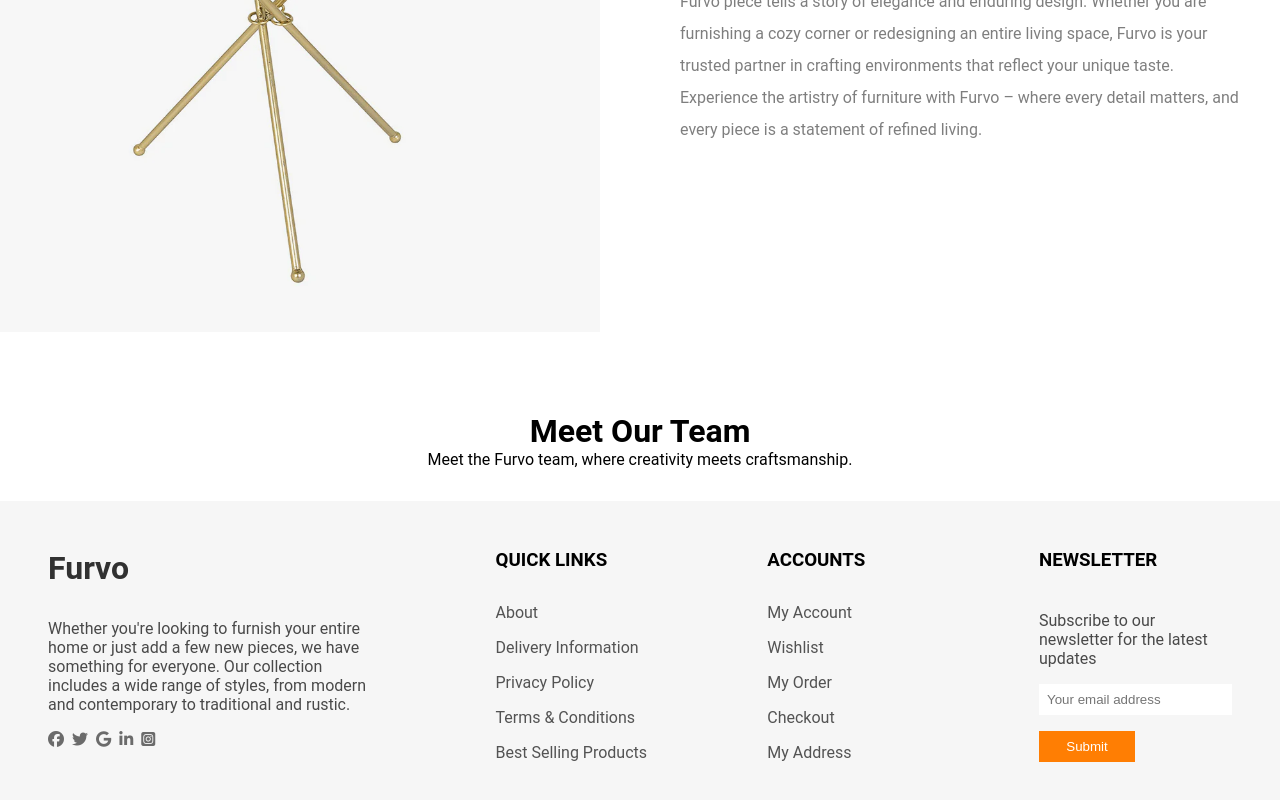
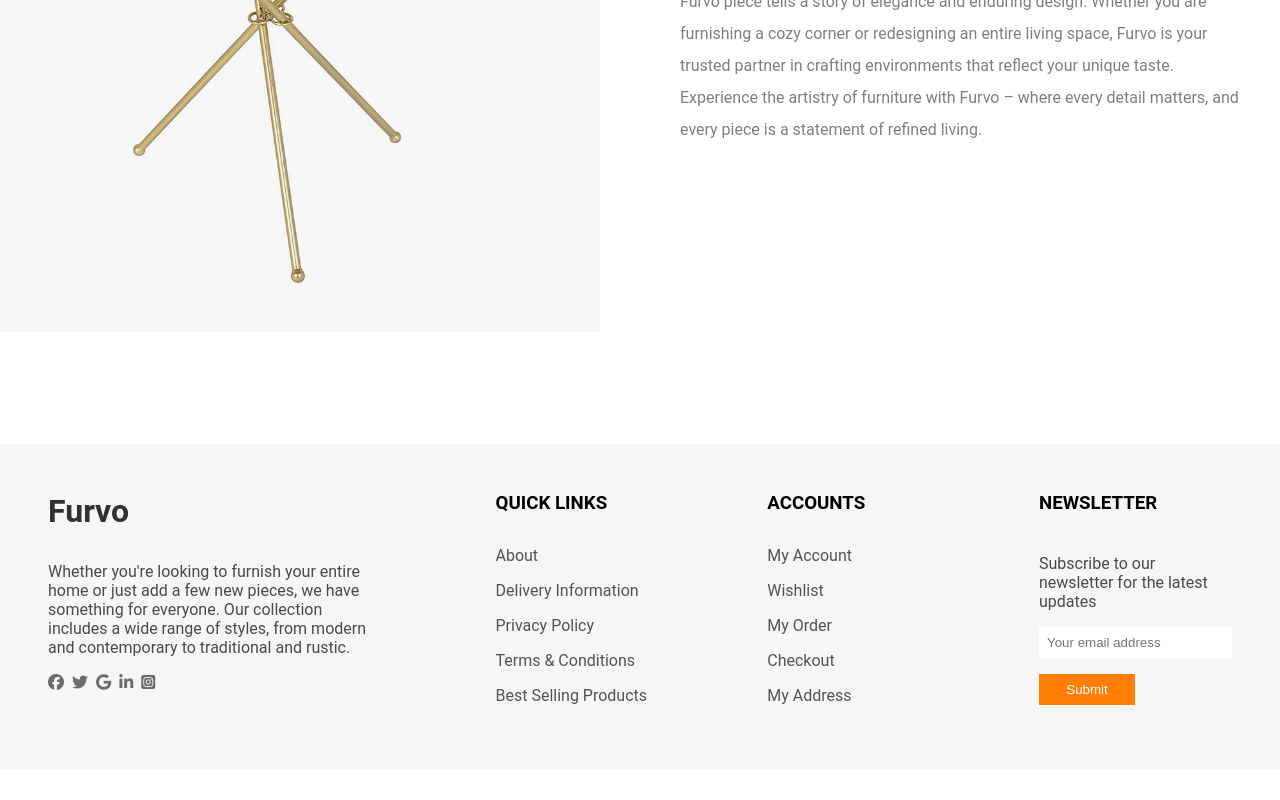
Before and after one commit to kab0o0m/Furniture-Ecommerce, a React (Create React App) app: page /about in a window 1280 px wide. Shown: the part 665-1465 px from the top of the page. After the commit the page ends 1434 px from the top, so only its background shows below. Built offline with nearby package versions, Linux system fonts and the light colour scheme.

Commit message:
about us page done

```diff
--- a/src/components/About Us/AboutUs.css
+++ b/src/components/About Us/AboutUs.css
@@ -68,9 +68,3 @@
 .about-company-description p {
   line-height: 2rem;
 }
-.meet-team {
-  display: flex;
-  flex-direction: column;
-  align-items: center;
-  justify-content: center;
-}
--- a/src/components/About Us/AboutUs.js
+++ b/src/components/About Us/AboutUs.js
@@ -39,12 +39,6 @@ const AboutUs = () => {
           <p></p>
         </div>
       </div>
-      {/* Meet Our Team */}
-      <div className="meet-team">
-        <h1>Meet Our Team</h1>
-        <p>Meet the Furvo team, where creativity meets craftsmanship.</p>
-        <div className="meet-team-info"></div>
-      </div>
     </div>
   );
 };
```
